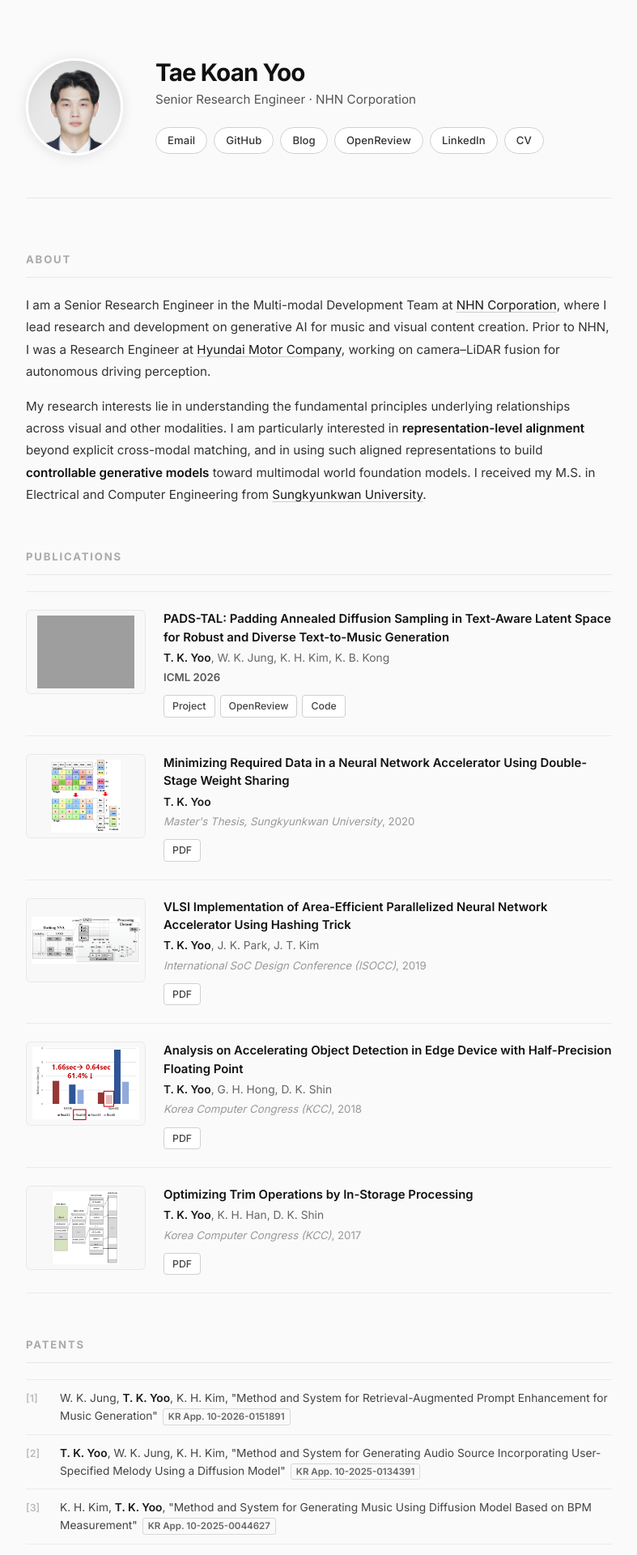
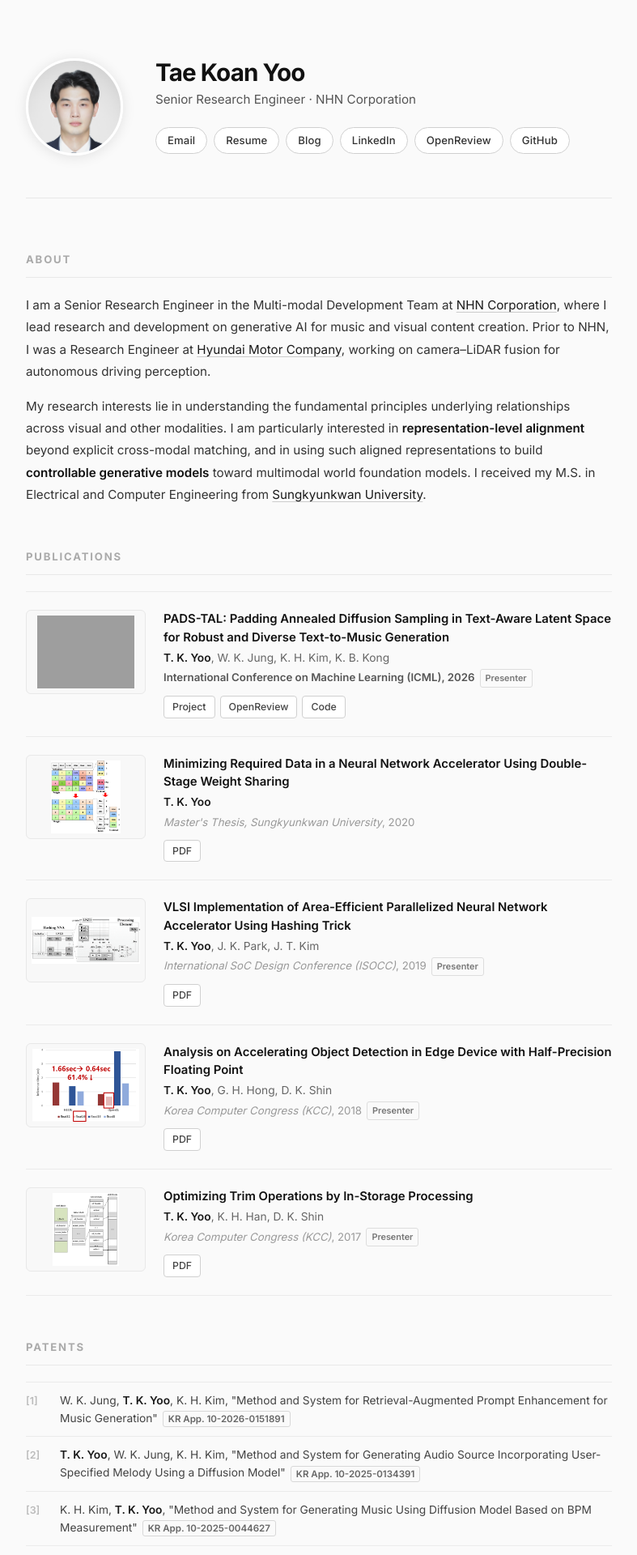
Before and after one commit to tkayyoo/tkayyoo.github.io, a Jekyll site: the page built from index.html, in a window 1280 px wide. Shown: the top 1920 px of the page at 81% size, without its empty margins (246-1033 px from the left). Built offline with Jekyll 4.4.1, drawn with Linux system fonts in a browser that asks for light colours; some of the changed text lies outside the part shown; grey boxes are pictures that could not be loaded.

Commit message:
[TK] Design fixed & updated

```diff
--- a/assets/css/style.css
+++ b/assets/css/style.css
@@ -208,6 +208,19 @@
 .pub-venue .conf-highlight {
   font-weight: 600;
   color: #555;
+}
+
+.pub-venue .presenter-badge {
+  display: inline-block;
+  font-size: 0.68rem;
+  font-weight: 600;
+  color: #777;
+  border: 1px solid #ddd;
+  border-radius: 3px;
+  padding: 1px 6px;
+  margin-left: 6px;
+  vertical-align: middle;
+  white-space: nowrap;
 }
 
 .pub-links {
--- a/index.html
+++ b/index.html
@@ -11,11 +11,11 @@
       <p class="role">Senior Research Engineer · NHN Corporation</p>
       <div class="links">
         <a href="mailto:tk.yoo@g.skku.edu">Email</a>
+        <a href="{{ '/assets/cv/2026_v7.pdf' | relative_url }}" download>Resume</a>
+        <a href="https://tkayyoo.tistory.com/1" target="_blank" rel="noopener">Blog</a>
+        <a href="https://www.linkedin.com/in/tkayyoo/" target="_blank" rel="noopener">LinkedIn</a>
+        <a href="https://openreview.net/profile?id=%7ETaekoan_Yoo1" target="_blank" rel="noopener">OpenReview</a>
         <a href="https://github.com/tkayyoo" target="_blank" rel="noopener">GitHub</a>
-        <a href="https://tkayyoo.tistory.com/1" target="_blank" rel="noopener">Blog</a>
-        <a href="https://openreview.net/profile?id=%7ETaekoan_Yoo1" target="_blank" rel="noopener">OpenReview</a>
-        <a href="https://www.linkedin.com/in/tkayyoo/" target="_blank" rel="noopener">LinkedIn</a>
-        <a href="{{ '/assets/cv/2026_v6.pdf' | relative_url }}" download>CV</a>
         <!-- <a href="https://scholar.google.com/citations?user=ECRtGy4AAAAJ&hl=ko&authuser=1" target="_blank" rel="noopener">Google Scholar</a> -->
       </div>
     </div>
@@ -54,7 +54,7 @@
         <div class="pub-body">
           <div class="pub-title">PADS-TAL: Padding Annealed Diffusion Sampling in Text-Aware Latent Space for Robust and Diverse Text-to-Music Generation</div>
           <div class="pub-authors"><strong>T. K. Yoo</strong>, W. K. Jung, K. H. Kim, K. B. Kong</div>
-          <div class="pub-venue"><span class="conf-highlight">ICML 2026</span></div>
+          <div class="pub-venue"><span class="conf-highlight">International Conference on Machine Learning (ICML), 2026</span><span class="presenter-badge">Presenter</span></div>
           <div class="pub-links">
             <a href="https://pads-tal.github.io/PADS-TAL.io/" target="_blank" rel="noopener">Project</a>
             <a href="https://openreview.net/forum?id=c0iisI5tJj" target="_blank" rel="noopener">OpenReview</a>
@@ -84,7 +84,7 @@
         <div class="pub-body">
           <div class="pub-title">VLSI Implementation of Area-Efficient Parallelized Neural Network Accelerator Using Hashing Trick</div>
           <div class="pub-authors"><strong>T. K. Yoo</strong>, J. K. Park, J. T. Kim</div>
-          <div class="pub-venue"><em>International SoC Design Conference (ISOCC)</em>, 2019</div>
+          <div class="pub-venue"><em>International SoC Design Conference (ISOCC)</em>, 2019<span class="presenter-badge">Presenter</span></div>
           <div class="pub-links">
             <a href="{{ '/assets/pdf/isocc-2019.pdf' | relative_url }}" target="_blank" rel="noopener">PDF</a>
           </div>
@@ -98,7 +98,7 @@
         <div class="pub-body">
           <div class="pub-title">Analysis on Accelerating Object Detection in Edge Device with Half-Precision Floating Point</div>
           <div class="pub-authors"><strong>T. K. Yoo</strong>, G. H. Hong, D. K. Shin</div>
-          <div class="pub-venue"><em>Korea Computer Congress (KCC)</em>, 2018</div>
+          <div class="pub-venue"><em>Korea Computer Congress (KCC)</em>, 2018<span class="presenter-badge">Presenter</span></div>
           <div class="pub-links">
             <a href="{{ '/assets/pdf/kcc-2018.pdf' | relative_url }}" target="_blank" rel="noopener">PDF</a>
           </div>
@@ -112,7 +112,7 @@
         <div class="pub-body">
           <div class="pub-title">Optimizing Trim Operations by In-Storage Processing</div>
           <div class="pub-authors"><strong>T. K. Yoo</strong>, K. H. Han, D. K. Shin</div>
-          <div class="pub-venue"><em>Korea Computer Congress (KCC)</em>, 2017</div>
+          <div class="pub-venue"><em>Korea Computer Congress (KCC)</em>, 2017<span class="presenter-badge">Presenter</span></div>
           <div class="pub-links">
             <a href="{{ '/assets/pdf/kcc-2017.pdf' | relative_url }}" target="_blank" rel="noopener">PDF</a>
           </div>
@@ -199,6 +199,11 @@
     <ul class="skills-list">
 
       <li class="skills-item">
+        <span class="skills-label">Expertise</span>
+        <span class="skills-value">Multimodal Learning, Generative Models, Deep Learning Optimization, Computer Vision</span>
+      </li>
+
+      <li class="skills-item">
         <span class="skills-label">Programming</span>
         <span class="skills-value">Python, C/C++, CUDA, Golang, JavaScript, Verilog, ...</span>
       </li>
```
Also changed, not shown: 4 other files.
